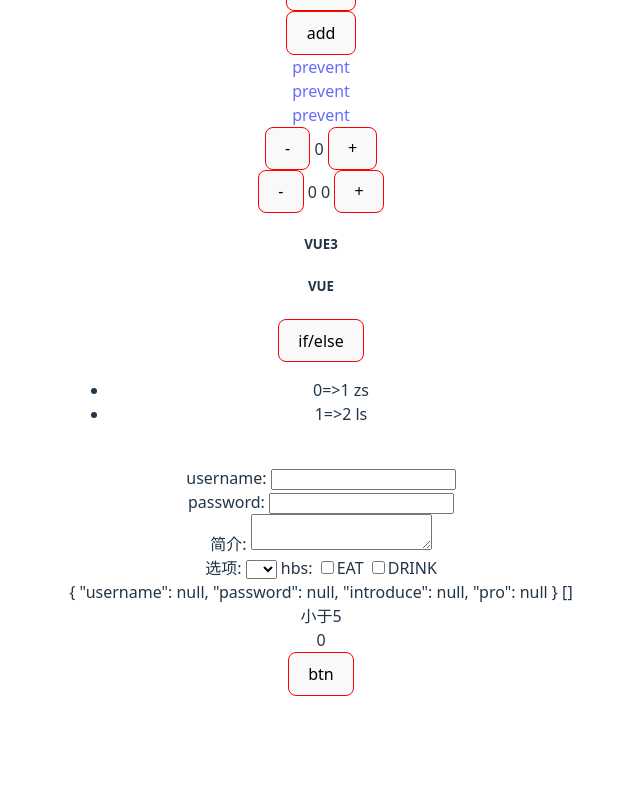
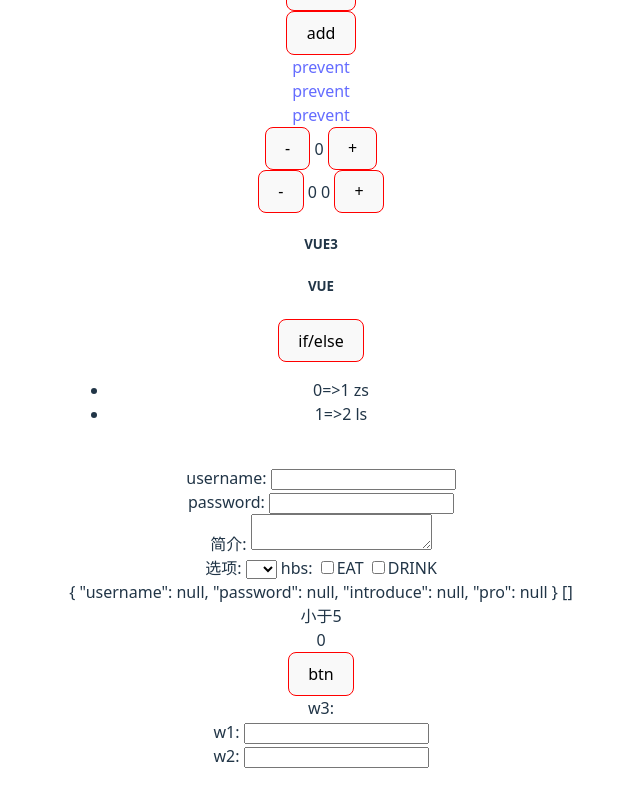
Before and after one commit to nfsp412/front_project, a Vue app in the folder VUE-demo/vite-project/: page / in a window 1280 px wide. Shown: the part 785-1585 px from the top of the page, without its empty margins (319-959 px from the left). Before the commit the page ends 1513 px from the top, so only its background shows below. Built offline with nearby package versions, Linux system fonts and the light colour scheme.

Commit message:
vue3+vite响应式编程 数据监听

```diff
--- a/VUE-demo/vite-project/src/App.vue
+++ b/VUE-demo/vite-project/src/App.vue
@@ -1,5 +1,13 @@
 <script type="module" setup>
-import { ref, reactive, toRef, toRefs, computed } from "vue";
+import {
+  ref,
+  reactive,
+  toRef,
+  toRefs,
+  computed,
+  watch,
+  watchEffect,
+} from "vue";
 let counter = ref(1);
 function increase() {
   counter.value++;
@@ -112,6 +120,27 @@ let res1 = computed(() => {
   console.log("computed res1");
   return cnt1.value > 5 ? "大于5" : "小于5";
 });
+
+//监听器 响应式数据发生改变时触发回调函数
+//监听ref或者监听reactive
+//使用 watch 或者 watchEffect
+let w1 = ref("");
+let w2 = reactive({ name: "" });
+// watch(w1, (newV, oldV) => {
+//   console.log(`${oldV}=>${newV}`);
+//   w3.value = w1.value + w2.name;
+// });
+// watch(
+//   () => w2.name,
+//   (newV, oldV) => {
+//     console.log(`${oldV}=>${newV}`);
+//     w3.value = w1.value + w2.name;
+//   }
+// );
+let w3 = ref("");//w3声明的位置如何影响的watchEffect watch生效
+watchEffect(() => {
+  w3.value = w1.value + w2.name;
+});
 </script>
 
 <template>
@@ -194,6 +223,10 @@ let res1 = computed(() => {
     {{ res1 }} <br />
     {{ cnt1 }} <br />
     <button @click="cnt1++">btn</button> <br />
+
+    w3: {{ w3 }} <br />
+    w1: <input type="text" v-model="w1" /> <br />
+    w2: <input type="text" v-model="w2.name" /> <br />
   </div>
 </template>
 
```
